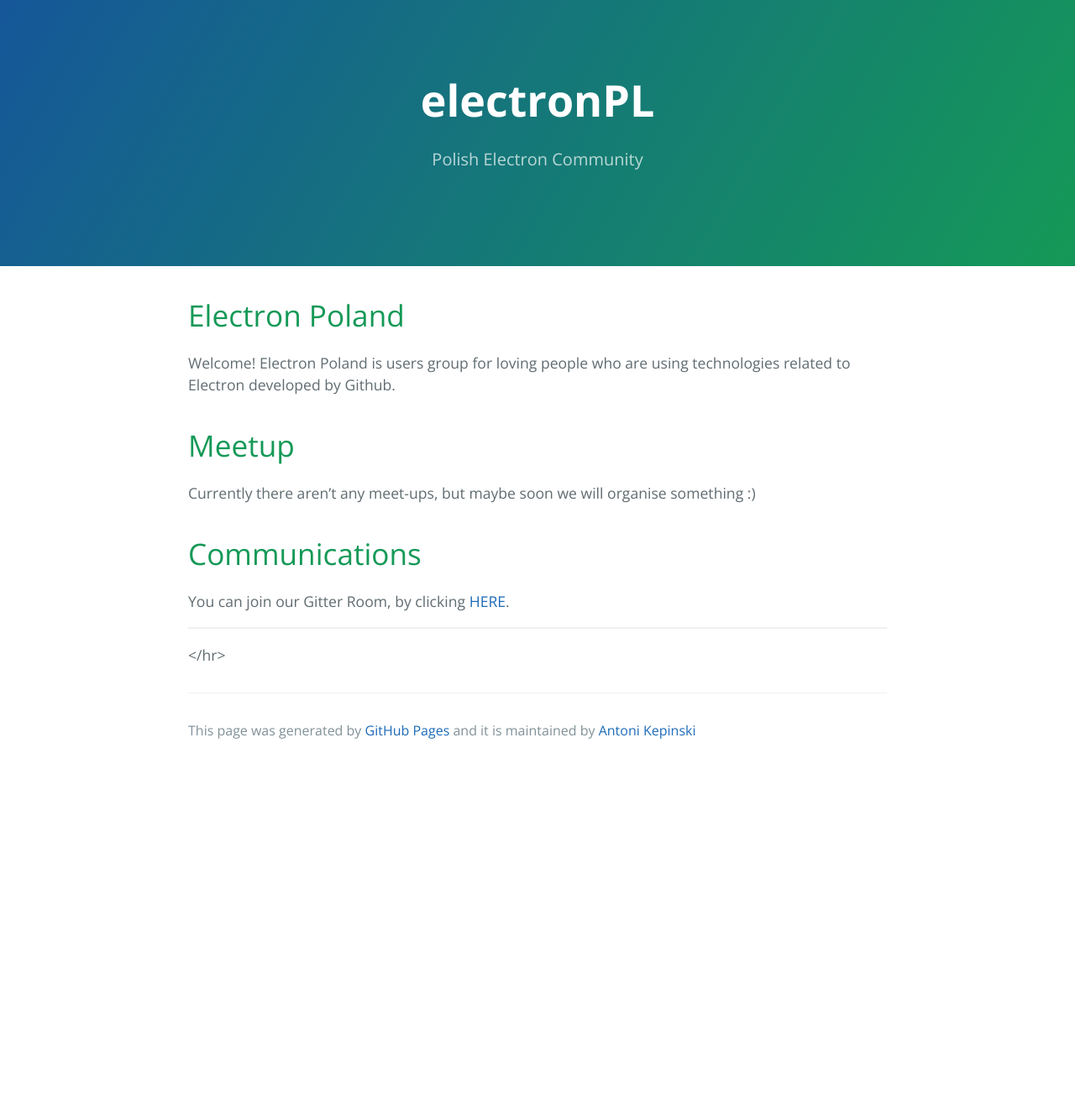
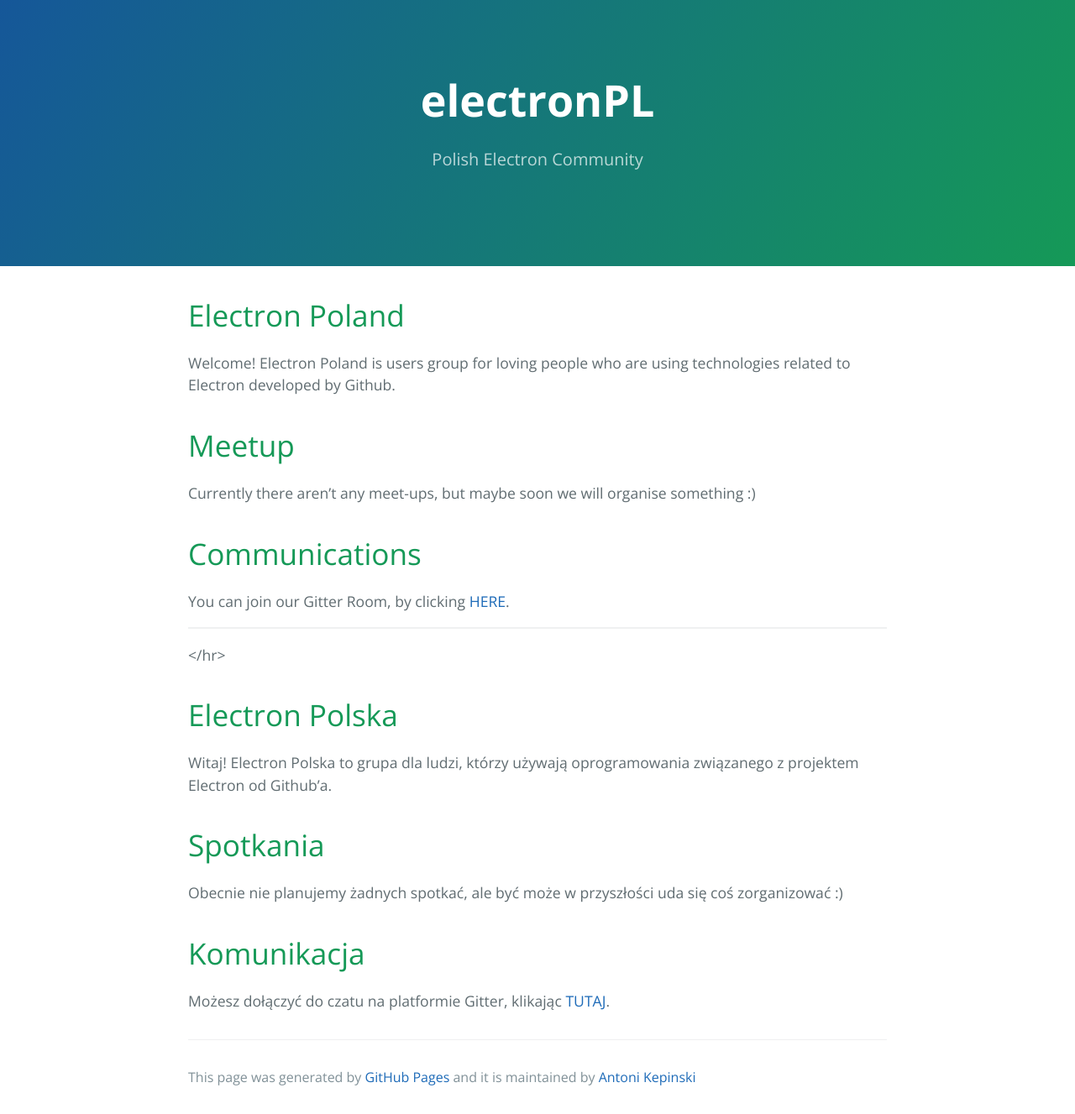
Before and after one commit to electronPL/electronpl.github.io, a Jekyll site: the page built from index.md, in a window 1280 px wide. Shown: the whole page at 84% size. Built offline with Jekyll 4.4.1, drawn with Linux system fonts in a browser that asks for light colours; our own code applies the rules of GitHub Pages for plain Markdown files; before the commit the page ends 914 px from its top, so only the background shows below that.

Commit message:
Update index.md

```diff
--- a/index.md
+++ b/index.md
@@ -11,3 +11,15 @@ Currently there aren't any meet-ups, but maybe soon we will organise something :
 You can join our Gitter Room, by clicking [HERE](https://gitter.im/electron-poland/Lobby).
 
 <hr></hr>
+
+# Electron Polska
+
+Witaj! Electron Polska to grupa dla ludzi, którzy używają oprogramowania związanego z projektem Electron od Github'a.
+
+# Spotkania
+
+Obecnie nie planujemy żadnych spotkać, ale być może w przyszłości uda się coś zorganizować :)
+
+# Komunikacja
+
+Możesz dołączyć do czatu na platformie Gitter, klikając [TUTAJ](https://gitter.im/electron-poland/Lobby).
```
